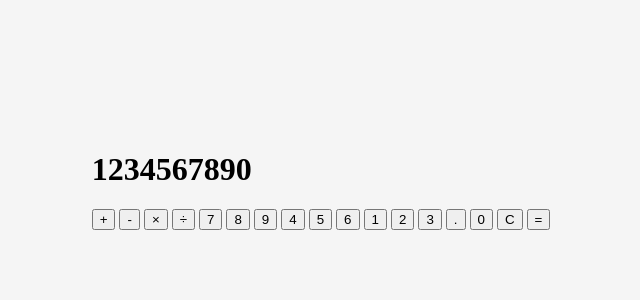
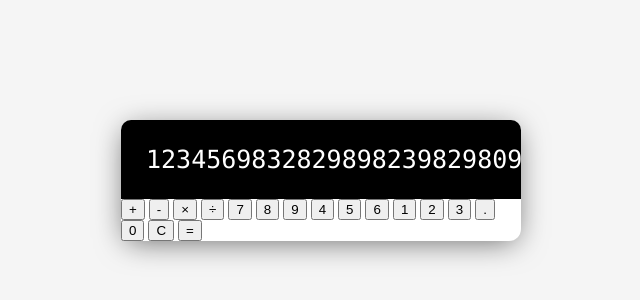
Before and after one commit to ChesterCabahug/calcu, a plain HTML site: page index.html in a window 1280 px wide. Shown: the part 220-520 px from the top of the page, without its empty margins (319-959 px from the left). Drawn offline with Linux system fonts and the light colour scheme.

Commit message:
styling the top part of the calculator

```diff
--- a/index.html
+++ b/index.html
@@ -12,7 +12,7 @@
         <div class="calculator">
             <!-- display -->
             <div class="calculator-display">
-                <h1>1234567890</h1>
+                <h1>12345698328298982398298093209309209320930927890</h1>
             </div>
             <!-- button -->
             <div class="calculator-buttons">
--- a/style.css
+++ b/style.css
@@ -12,3 +12,51 @@ body {
   background: whitesmoke;
   /* background: linear-gradient(to right, #0f2027, #203a43, #2c5364); */
 }
+
+
+.calculator {
+    background: white;
+    width: 400px;
+    border-radius: 12px;
+    box-shadow: 0 5px 30px -5px rgba(0, 0, 0, 0.6);
+}
+
+.calculator-display {
+    background: black;
+    color: white;
+    margin: 0;
+    display: flex;
+    align-items: center;
+    justify-content: flex-end;
+    border-radius: 10px 10px 0 0;
+}
+
+.calculator-display h1 {
+    margin: 0;
+    padding: 25px;
+    font-size: 25px;
+    font-family: "Lucida Console", sans-serif;
+    font-weight: 100;
+    overflow-x: auto;
+}
+
+/* custom scroll bar */
+/* width */
+::-webkit-scrollbar {
+    width: 10px;
+  }
+
+  /* Track */
+  ::-webkit-scrollbar-track {
+    background: #f1f1f1;
+  }
+
+  /* Handle */
+  ::-webkit-scrollbar-thumb {
+    background: #888;
+  }
+
+  /* Handle on hover */
+  ::-webkit-scrollbar-thumb:hover {
+    background: #555;
+  }
```
